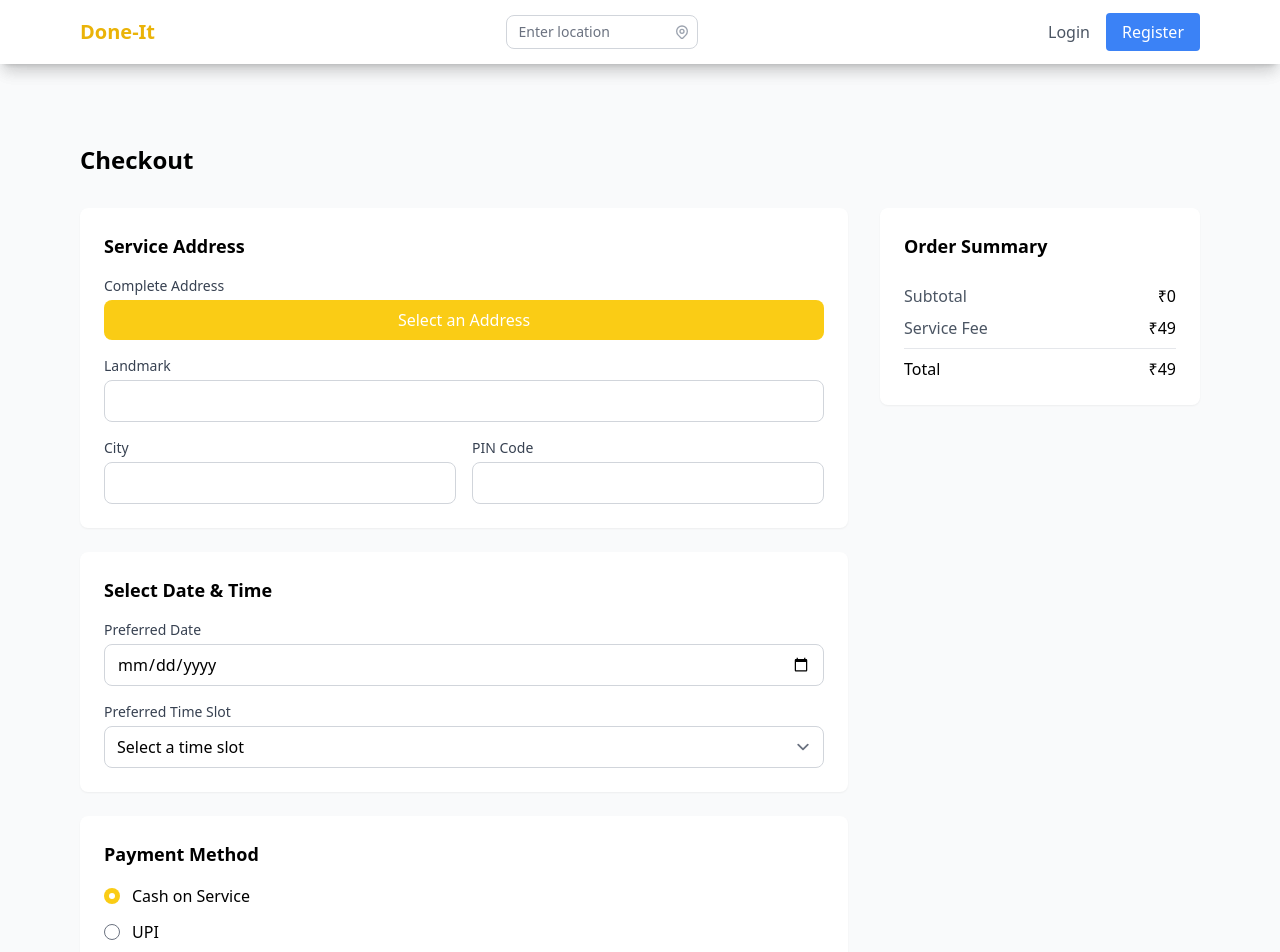
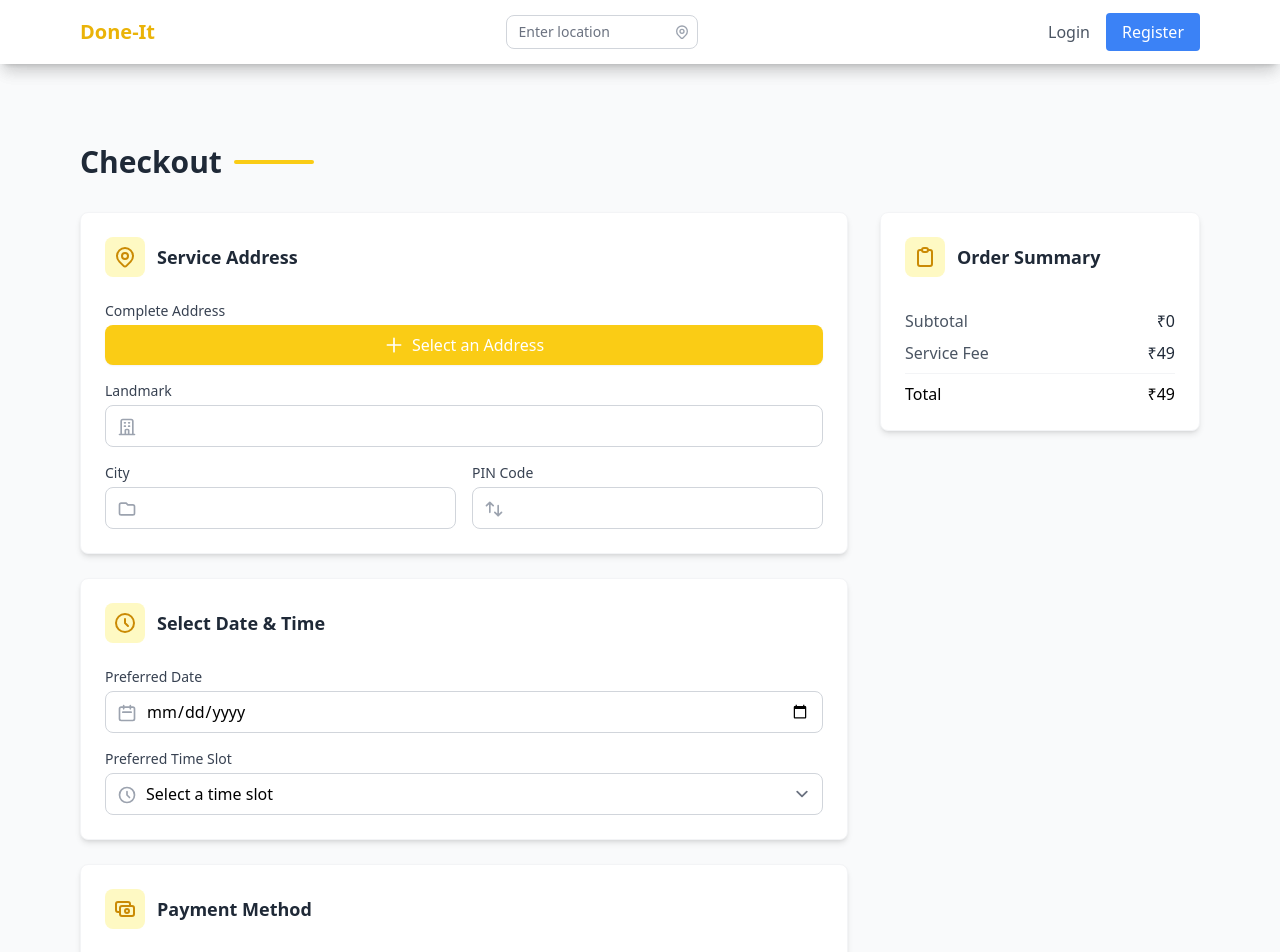
Before and after one commit to Abhinav-C-7/done-it, a React (Vite) app in the folder frontend/: page /checkout in a window 1280 px wide. Shown: the top 952 px of the page. Built offline with nearby package versions, Linux system fonts and the light colour scheme.

Commit message:
checkout updated

```diff
--- a/frontend/src/pages/Checkout.jsx
+++ b/frontend/src/pages/Checkout.jsx
@@ -184,15 +184,26 @@ const Checkout = () => {
         <div className="min-h-screen bg-gray-50">
             <Navbar />
             <div className="max-w-6xl mx-auto pt-20 px-4">
-                <h1 className="text-2xl font-bold mb-8">Checkout</h1>
+                <div className="flex items-center mb-8 space-x-3">
+                    <h1 className="text-3xl font-bold text-gray-800">Checkout</h1>
+                    <div className="h-1 w-20 bg-yellow-400 rounded-full"></div>
+                </div>
 
                 <div className="flex flex-col md:flex-row gap-8">
                     {/* Left Section - Form */}
                     <div className="flex-1">
                         <form onSubmit={handleSubmit} className="space-y-6">
                             {/* Address Section */}
-                            <div className="bg-white p-6 rounded-lg shadow-sm">
-                                <h2 className="text-lg font-semibold mb-4">Service Address</h2>
+                            <div className="bg-white p-6 rounded-lg shadow-md border border-gray-100 hover:shadow-lg transition-shadow duration-300">
+                                <div className="flex items-center mb-6">
+                                    <div className="p-2 bg-yellow-100 rounded-lg mr-3">
+                                        <svg xmlns="http://www.w3.org/2000/svg" className="h-6 w-6 text-yellow-600" fill="none" viewBox="0 0 24 24" stroke="currentColor">
+                                            <path strokeLinecap="round" strokeLinejoin="round" strokeWidth={2} d="M17.657 16.657L13.414 20.9a1.998 1.998 0 01-2.827 0l-4.244-4.243a8 8 0 1111.314 0z" />
+                                            <path strokeLinecap="round" strokeLinejoin="round" strokeWidth={2} d="M15 11a3 3 0 11-6 0 3 3 0 016 0z" />
+                                        </svg>
+                                    </div>
+                                    <h2 className="text-lg font-semibold text-gray-800">Service Address</h2>
+                                </div>
                                 <div className="space-y-4">
                                     <div>
                                         <label className="block text-sm font-medium text-gray-700 mb-1">
@@ -202,18 +213,28 @@ const Checkout = () => {
                                             <button
                                                 type="button"
                                                 onClick={() => setShowModal(true)}
-                                                className="w-full px-4 py-2 bg-yellow-400 text-white rounded-lg hover:bg-yellow-500 focus:outline-none focus:ring-2 focus:ring-yellow-400 focus:ring-offset-2"
+                                                className="w-full px-4 py-2 bg-yellow-400 text-white rounded-lg hover:bg-yellow-500 focus:outline-none focus:ring-2 focus:ring-yellow-400 focus:ring-offset-2 shadow-sm hover:shadow-md transition-all duration-200"
                                             >
-                                                Select an Address
+                                                <div className="flex items-center justify-center space-x-2">
+                                                    <svg xmlns="http://www.w3.org/2000/svg" className="h-5 w-5" fill="none" viewBox="0 0 24 24" stroke="currentColor">
+                                                        <path strokeLinecap="round" strokeLinejoin="round" strokeWidth={2} d="M12 4v16m8-8H4" />
+                                                    </svg>
+                                                    <span>Select an Address</span>
+                                                </div>
                                             </button>
                                             {address && (
-                                                <div className="mt-2 p-3 bg-gray-50 rounded-lg">
-                                                    {address}
+                                                <div className="mt-2 p-4 bg-yellow-50 rounded-lg border border-yellow-100">
+                                                    <div className="flex items-start">
+                                                        <svg xmlns="http://www.w3.org/2000/svg" className="h-5 w-5 text-yellow-600 mt-0.5 mr-2" fill="none" viewBox="0 0 24 24" stroke="currentColor">
+                                                            <path strokeLinecap="round" strokeLinejoin="round" strokeWidth={2} d="M17.657 16.657L13.414 20.9a1.998 1.998 0 01-2.827 0l-4.244-4.243a8 8 0 1111.314 0z" />
+                                                        </svg>
+                                                        <p className="text-gray-700">{address}</p>
+                                                    </div>
                                                 </div>
                                             )}
                                         </div>
                                     </div>
-                                    <div>
+                                    <div className="relative">
                                         <label className="block text-sm font-medium text-gray-700 mb-1">
                                             Landmark
                                         </label>
@@ -222,11 +243,14 @@ const Checkout = () => {
                                             name="landmark"
                                             value={formData.landmark}
                                             onChange={handleInputChange}
-                                            className="w-full px-3 py-2 border border-gray-300 rounded-lg focus:ring-1 focus:ring-yellow-400 focus:border-yellow-400"
+                                            className="w-full pl-10 pr-3 py-2 border border-gray-300 rounded-lg focus:ring-1 focus:ring-yellow-400 focus:border-yellow-400"
                                         />
+                                        <svg xmlns="http://www.w3.org/2000/svg" className="h-5 w-5 text-gray-400 absolute left-3 top-9" fill="none" viewBox="0 0 24 24" stroke="currentColor">
+                                            <path strokeLinecap="round" strokeLinejoin="round" strokeWidth={2} d="M19 21V5a2 2 0 00-2-2H7a2 2 0 00-2 2v16m14 0h2m-2 0h-5m-9 0H3m2 0h5M9 7h1m-1 4h1m4-4h1m-1 4h1m-5 10v-5a1 1 0 011-1h2a1 1 0 011 1v5m-4 0h4" />
+                                        </svg>
                                     </div>
                                     <div className="grid grid-cols-2 gap-4">
-                                        <div>
+                                        <div className="relative">
                                             <label className="block text-sm font-medium text-gray-700 mb-1">
                                                 City
                                             </label>
@@ -236,10 +260,13 @@ const Checkout = () => {
                                                 value={formData.city}
                                                 onChange={handleInputChange}
                                                 required
-                                                className="w-full px-3 py-2 border border-gray-300 rounded-lg focus:ring-1 focus:ring-yellow-400 focus:border-yellow-400"
+                                                className="w-full pl-10 pr-3 py-2 border border-gray-300 rounded-lg focus:ring-1 focus:ring-yellow-400 focus:border-yellow-400"
                                             />
+                                            <svg xmlns="http://www.w3.org/2000/svg" className="h-5 w-5 text-gray-400 absolute left-3 top-9" fill="none" viewBox="0 0 24 24" stroke="currentColor">
+                                                <path strokeLinecap="round" strokeLinejoin="round" strokeWidth={2} d="M3 7v10a2 2 0 002 2h14a2 2 0 002-2V9a2 2 0 00-2-2h-6l-2-2H5a2 2 0 00-2 2z" />
+                                            </svg>
                                         </div>
-                                        <div>
+                                        <div className="relative">
                                             <label className="block text-sm font-medium text-gray-700 mb-1">
                                                 PIN Code
                                             </label>
@@ -250,18 +277,28 @@ const Checkout = () => {
                                                 onChange={handleInputChange}
                                                 required
                                                 pattern="[0-9]{6}"
-                                                className="w-full px-3 py-2 border border-gray-300 rounded-lg focus:ring-1 focus:ring-yellow-400 focus:border-yellow-400"
+                                                className="w-full pl-10 pr-3 py-2 border border-gray-300 rounded-lg focus:ring-1 focus:ring-yellow-400 focus:border-yellow-400"
                                             />
+                                            <svg xmlns="http://www.w3.org/2000/svg" className="h-5 w-5 text-gray-400 absolute left-3 top-9" fill="none" viewBox="0 0 24 24" stroke="currentColor">
+                                                <path strokeLinecap="round" strokeLinejoin="round" strokeWidth={2} d="M7 16V4m0 0L3 8m4-4l4 4m6 0v12m0 0l4-4m-4 4l-4-4" />
+                                            </svg>
                                         </div>
                                     </div>
                                 </div>
                             </div>
 
                             {/* Time Slot Section */}
-                            <div className="bg-white p-6 rounded-lg shadow-sm">
-                                <h2 className="text-lg font-semibold mb-4">Select Date & Time</h2>
+                            <div className="bg-white p-6 rounded-lg shadow-md border border-gray-100 hover:shadow-lg transition-shadow duration-300">
+                                <div className="flex items-center mb-6">
+                                    <div className="p-2 bg-yellow-100 rounded-lg mr-3">
+                                        <svg xmlns="http://www.w3.org/2000/svg" className="h-6 w-6 text-yellow-600" fill="none" viewBox="0 0 24 24" stroke="currentColor">
+                                            <path strokeLinecap="round" strokeLinejoin="round" strokeWidth={2} d="M12 8v4l3 3m6-3a9 9 0 11-18 0 9 9 0 0118 0z" />
+                                        </svg>
+                                    </div>
+                                    <h2 className="text-lg font-semibold text-gray-800">Select Date & Time</h2>
+                                </div>
                                 <div className="space-y-4">
-                                    <div>
+                                    <div className="relative">
                                         <label className="block text-sm font-medium text-gray-700 mb-1">
                                             Preferred Date
                                         </label>
@@ -272,10 +309,13 @@ const Checkout = () => {
                                             onChange={handleInputChange}
                                             min={minDate}
                                             required
-                                            className="w-full px-3 py-2 border border-gray-300 rounded-lg focus:ring-1 focus:ring-yellow-400 focus:border-yellow-400"
+                                            className="w-full pl-10 pr-3 py-2 border border-gray-300 rounded-lg focus:ring-1 focus:ring-yellow-400 focus:border-yellow-400"
                                         />
+                                        <svg xmlns="http://www.w3.org/2000/svg" className="h-5 w-5 text-gray-400 absolute left-3 top-9" fill="none" viewBox="0 0 24 24" stroke="currentColor">
+                                            <path strokeLinecap="round" strokeLinejoin="round" strokeWidth={2} d="M8 7V3m8 4V3m-9 8h10M5 21h14a2 2 0 002-2V7a2 2 0 00-2-2H5a2 2 0 00-2 2v12a2 2 0 002 2z" />
+                                        </svg>
                                     </div>
-                                    <div>
+                                    <div className="relative">
                                         <label className="block text-sm font-medium text-gray-700 mb-1">
                                             Preferred Time Slot
                                         </label>
@@ -284,7 +324,7 @@ const Checkout = () => {
                                             value={formData.timeSlot}
                                             onChange={handleInputChange}
                                             required
-                                            className="w-full px-3 py-2 border border-gray-300 rounded-lg focus:ring-1 focus:ring-yellow-400 focus:border-yellow-400"
+                                            className="w-full pl-10 pr-3 py-2 border border-gray-300 rounded-lg focus:ring-1 focus:ring-yellow-400 focus:border-yellow-400 appearance-none"
                                         >
                                             <option value="">Select a time slot</option>
                                             {timeSlots.map(slot => (
@@ -293,15 +333,25 @@ const Checkout = () => {
                                                 </option>
                                             ))}
                                         </select>
+                                        <svg xmlns="http://www.w3.org/2000/svg" className="h-5 w-5 text-gray-400 absolute left-3 top-9" fill="none" viewBox="0 0 24 24" stroke="currentColor">
+                                            <path strokeLinecap="round" strokeLinejoin="round" strokeWidth={2} d="M12 8v4l3 3m6-3a9 9 0 11-18 0 9 9 0 0118 0z" />
+                                        </svg>
                                     </div>
                                 </div>
                             </div>
 
                             {/* Payment Method Section */}
-                            <div className="bg-white p-6 rounded-lg shadow-sm">
-                                <h2 className="text-lg font-semibold mb-4">Payment Method</h2>
+                            <div className="bg-white p-6 rounded-lg shadow-md border border-gray-100 hover:shadow-lg transition-shadow duration-300">
+                                <div className="flex items-center mb-6">
+                                    <div className="p-2 bg-yellow-100 rounded-lg mr-3">
+                                        <svg xmlns="http://www.w3.org/2000/svg" className="h-6 w-6 text-yellow-600" fill="none" viewBox="0 0 24 24" stroke="currentColor">
+                                            <path strokeLinecap="round" strokeLinejoin="round" strokeWidth={2} d="M17 9V7a2 2 0 00-2-2H5a2 2 0 00-2 2v6a2 2 0 002 2h2m2 4h10a2 2 0 002-2v-6a2 2 0 00-2-2H9a2 2 0 00-2 2v6a2 2 0 002 2zm7-5a2 2 0 11-4 0 2 2 0 014 0z" />
+                                        </svg>
+                                    </div>
+                                    <h2 className="text-lg font-semibold text-gray-800">Payment Method</h2>
+                                </div>
                                 <div className="space-y-3">
-                                    <label className="flex items-center space-x-3">
+                                    <label className="flex items-center p-4 border border-gray-200 rounded-lg hover:border-yellow-400 cursor-pointer transition-colors">
                                         <input
                                             type="radio"
                                             name="paymentMethod"
@@ -310,9 +360,12 @@ const Checkout = () => {
                                             onChange={handleInputChange}
                                             className="h-4 w-4 text-yellow-400 focus:ring-yellow-400"
                                         />
-                                        <span>Cash on Service</span>
+                                        <div className="ml-3">
+                                            <span className="font-medium text-gray-700">Cash on Service</span>
+                                            <p className="text-sm text-gray-500">Pay after the service is completed</p>
+                                        </div>
                                     </label>
-                                    <label className="flex items-center space-x-3">
+                                    <label className="flex items-center p-4 border border-gray-200 rounded-lg hover:border-yellow-400 cursor-pointer transition-colors">
                                         <input
                                             type="radio"
                                             name="paymentMethod"
@@ -321,44 +374,57 @@ const Checkout = () => {
                                             onChange={handleInputChange}
                                             className="h-4 w-4 text-yellow-400 focus:ring-yellow-400"
                                         />
-                                        <span>UPI</span>
+                                        <div className="ml-3">
+                                            <span className="font-medium text-gray-700">UPI</span>
+                                            <p className="text-sm text-gray-500">Pay securely via UPI</p>
+                                        </div>
                                     </label>
                                 </div>
                             </div>
 
                             <button
                                 type="submit"
-                                className="w-full bg-yellow-400 text-black py-3 px-4 rounded-lg font-medium hover:bg-yellow-500 transition-colors"
+                                className="w-full bg-yellow-400 text-black py-4 px-6 rounded-lg font-medium hover:bg-yellow-500 transition-colors shadow-md hover:shadow-lg flex items-center justify-center space-x-2"
                             >
-                                Place Order
+                                <span>Place Order</span>
+                                <svg xmlns="http://www.w3.org/2000/svg" className="h-5 w-5" fill="none" viewBox="0 0 24 24" stroke="currentColor">
+                                    <path strokeLinecap="round" strokeLinejoin="round" strokeWidth={2} d="M14 5l7 7m0 0l-7 7m7-7H3" />
+                                </svg>
                             </button>
                         </form>
                     </div>
 
                     {/* Right Section - Order Summary */}
                     <div className="md:w-80">
-                        <div className="bg-white p-6 rounded-lg shadow-sm sticky top-24">
-                            <h2 className="text-lg font-semibold mb-4">Order Summary</h2>
+                        <div className="bg-white p-6 rounded-lg shadow-md border border-gray-100 sticky top-24 hover:shadow-lg transition-shadow duration-300">
+                            <div className="flex items-center mb-6">
+                                <div className="p-2 bg-yellow-100 rounded-lg mr-3">
+                                    <svg xmlns="http://www.w3.org/2000/svg" className="h-6 w-6 text-yellow-600" fill="none" viewBox="0 0 24 24" stroke="currentColor">
+                                        <path strokeLinecap="round" strokeLinejoin="round" strokeWidth={2} d="M9 5H7a2 2 0 00-2 2v12a2 2 0 002 2h10a2 2 0 002-2V7a2 2 0 00-2-2h-2M9 5a2 2 0 002 2h2a2 2 0 002-2M9 5a2 2 0 012-2h2a2 2 0 012 2" />
+                                    </svg>
+                                </div>
+                                <h2 className="text-lg font-semibold text-gray-800">Order Summary</h2>
+                            </div>
                             <div className="space-y-4">
                                 {cartItems.map((item, index) => (
-                                    <div key={index} className="flex justify-between items-start py-3 border-b">
+                                    <div key={index} className="flex justify-between items-start py-3 border-b border-gray-100">
                                         <div>
-                                            <h3 className="font-medium">{item.type}</h3>
+                                            <h3 className="font-medium text-gray-800">{item.type}</h3>
                                             <p className="text-sm text-gray-500">{item.time}</p>
                                         </div>
-                                        <span className="font-medium">{item.price}</span>
+                                        <span className="font-medium text-gray-800">₹{item.price}</span>
                                     </div>
                                 ))}
                                 <div className="pt-2">
                                     <div className="flex justify-between items-center mb-2">
                                         <span className="text-gray-600">Subtotal</span>
-                                        <span className="font-medium">₹{total}</span>
+                                        <span className="font-medium text-gray-800">₹{total}</span>
                                     </div>
                                     <div className="flex justify-between items-center mb-2">
                                         <span className="text-gray-600">Service Fee</span>
-                                        <span className="font-medium">₹49</span>
+                                        <span className="font-medium text-gray-800">₹49</span>
                                     </div>
-                                    <div className="flex justify-between items-center pt-2 border-t font-medium">
+                                    <div className="flex justify-between items-center pt-2 border-t border-gray-100 font-medium">
                                         <span>Total</span>
                                         <span>₹{total + 49}</span>
                                     </div>
```
